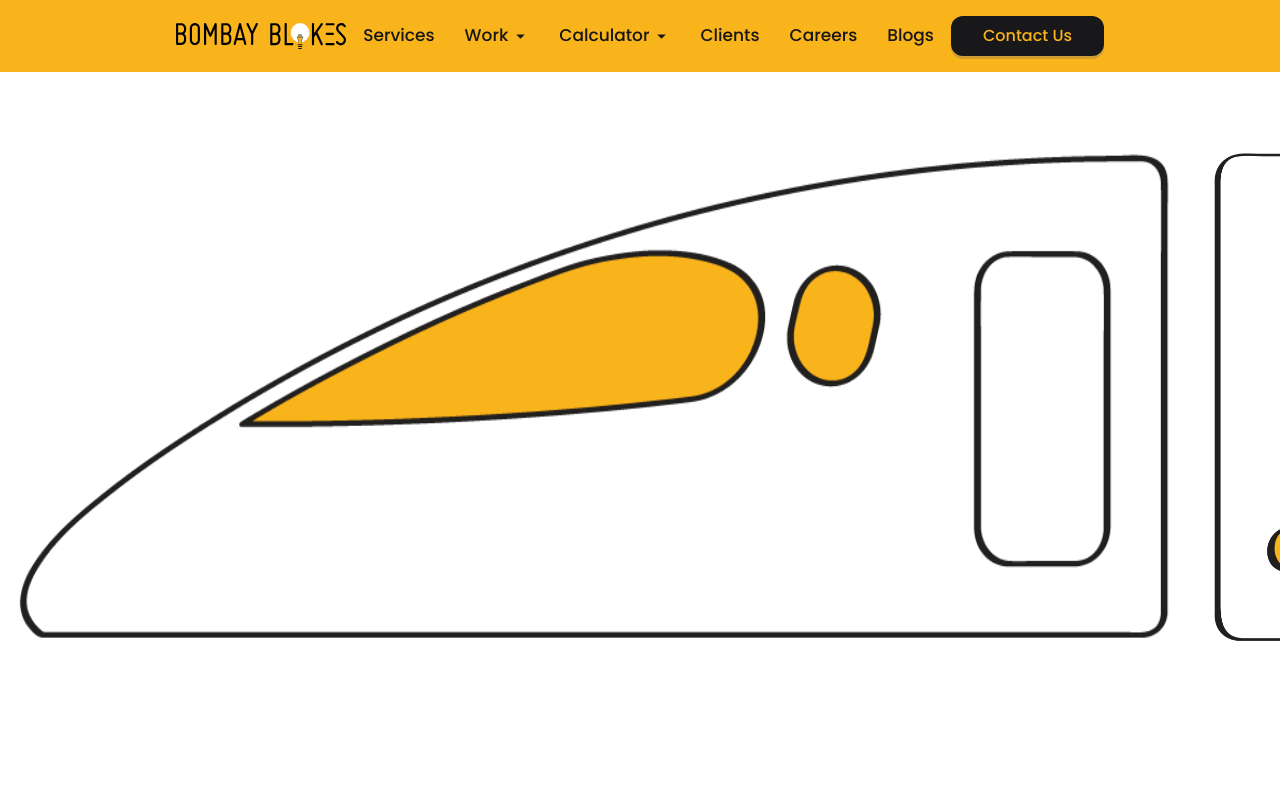
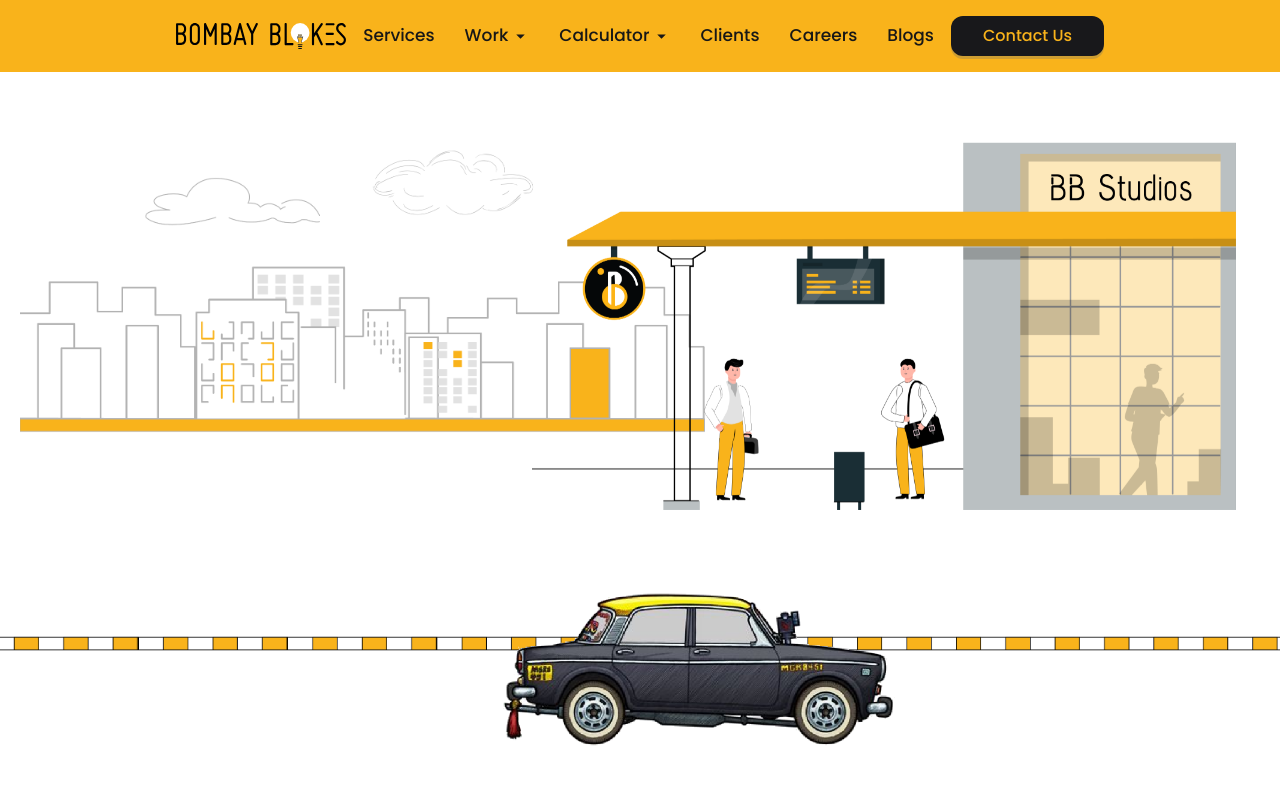
Before and after one commit to Yashhh08/bbstudio, a Next.js app: page / in a window 1280 px wide. Shown: the top 800 px of the page. Built offline with nearby package versions, Linux system fonts and the light colour scheme.

Commit message:
refactor:

```diff
--- a/app/(root)/(home)/page.tsx
+++ b/app/(root)/(home)/page.tsx
@@ -8,7 +8,7 @@ import Navbar from "@/components/shared/Navbar";
 import { useState } from "react";
 
 export default function Home() {
-  const [loadingAnimationComplete, setLoadingAnimation] = useState(true);
+  const [loadingAnimationComplete, setLoadingAnimation] = useState(false);
 
   const loadingAnimationHandler = (value: boolean) => {
     setLoadingAnimation(value);
--- a/components/shared/MainSection.tsx
+++ b/components/shared/MainSection.tsx
@@ -5,7 +5,7 @@ import TaxiSection from "./TaxiSection";
 import MetroSection from "./MetroSection";
 
 const MainSection = () => {
-  const [enter, setEnter] = useState(true);
+  const [enter, setEnter] = useState(false);
 
   const handleEnter = () => {
     setEnter(true);
--- a/components/shared/TaxiSection.tsx
+++ b/components/shared/TaxiSection.tsx
@@ -91,31 +91,33 @@ const TaxiSection = (props: { handleEnter: () => void }) => {
         />
       </div>
 
-      {/* <div className="w-[120vw] absolute max-sm:top-[45%] top-[57%] -left-5">
-        <Image
-          src={road}
-          alt="road"
-          className="max-sm:scale-125 max-2xl:opacity-0 opacity-100"
-        />
-      </div> */}
-
       <div className="w-[120vw] absolute bottom-[40%] md:bottom-[30%] lg:bottom-[17%] xl:bottom-[30%] -left-5">
-        <Image src={road} alt="road" className="max-sm:scale-125" priority/>
+        <Image src={road} alt="road" className="max-sm:scale-125" priority />
       </div>
 
-      <div className="absolute bottom-[20%] lg:bottom-[15%] xl:bottom-[20%] left-[20%] md:left-[50%]">
+      <div className="absolute bottom-[20%] lg:bottom-[15%] xl:bottom-[20%] max-sm:translate-x-[300px] md:left-[50%]">
         <Image
           src={taxi}
           alt="taxi"
           width={400}
           height={200}
-          className="max-sm:scale-[0.9] max-lg:scale-105 -translate-x-[500px] md:-translate-x-[1200px]"
+          className="max-sm:scale-[0.9] max-lg:scale-105 -translate-x-[750px] md:-translate-x-[1200px]"
           ref={taxiImageRef}
           priority
         />
       </div>
 
-      <div className="absolute left-[50%] translate-x-[-50%] top-3">
+      <div className="absolute bottom-[27%] lg:bottom-[23%] xl:bottom-[28%] left-[50%] translate-x-[-50%] md:left-[40%]">
+        <Button
+          ref={enterButton}
+          className="animate-pulse transition-all hidden opacity-0 hover:bg-[#F9B31B] hover:text-black hover:animate-none"
+          onClick={props.handleEnter}
+        >
+          Enter Studio
+        </Button>
+      </div>
+
+      {/* <div className="absolute left-[50%] translate-x-[-50%] top-3">
         <Button
           ref={enterButton}
           className="animate-pulse transition-all hidden opacity-0 hover:bg-[#F9B31B] hover:text-black"
@@ -123,7 +125,7 @@ const TaxiSection = (props: { handleEnter: () => void }) => {
         >
           Enter Studio
         </Button>
-      </div>
+      </div> */}
     </div>
   );
 };
```
